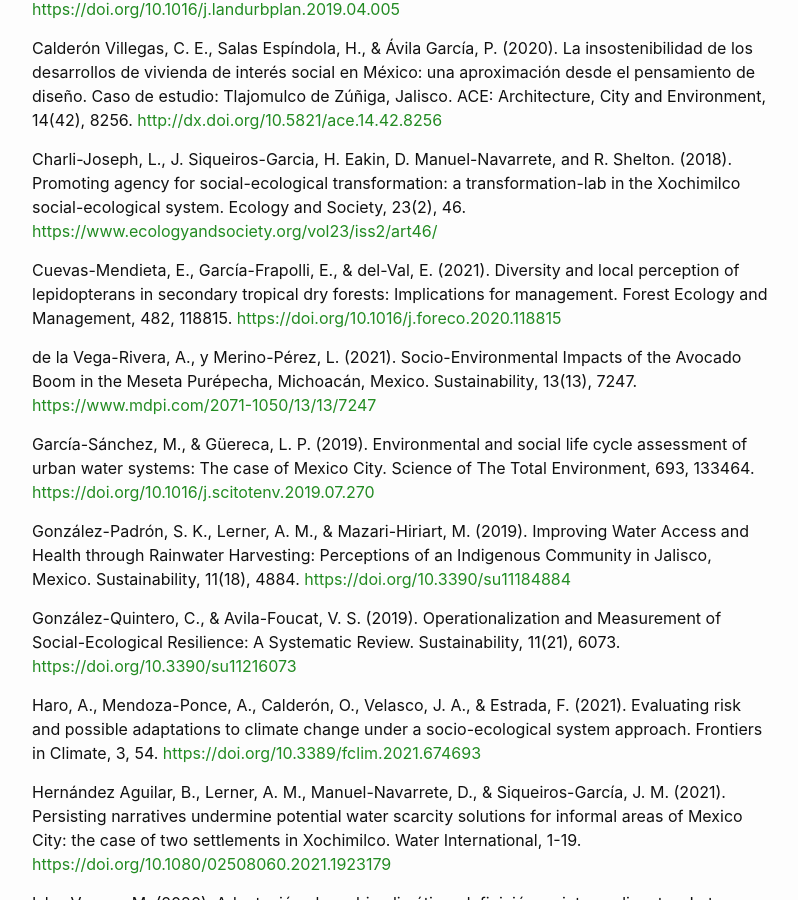
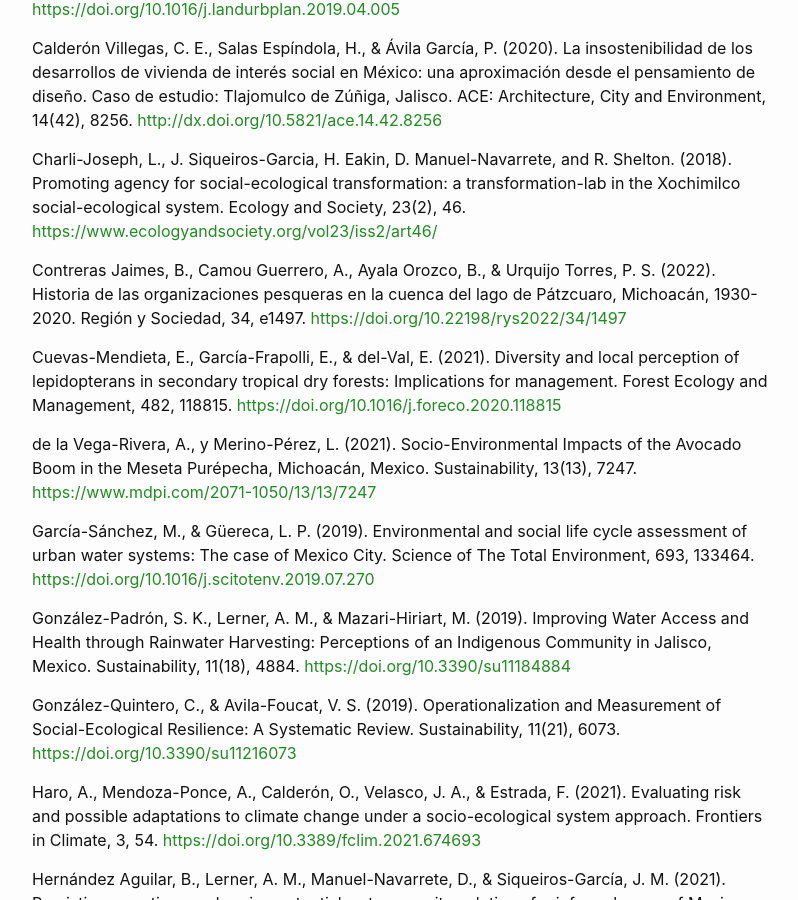
Before and after one commit to pcs-unam/pcs-unam.github.io, a Jekyll site: the page built from 07_publicaciones.md, in a window 1280 px wide and 900 px high, scrolled down 624 px. Shown: the whole window, without its empty margins (238-1036 px from the left). Built offline with Jekyll 4.4.1, drawn with Linux system fonts in a browser that asks for light colours.

Commit message:
Se agregó cita de Contreras Jaimes

```diff
--- a/07_publicaciones.md
+++ b/07_publicaciones.md
@@ -17,6 +17,8 @@
 Calderón Villegas, C. E., Salas Espíndola, H., & Ávila García, P. (2020). La insostenibilidad de los desarrollos de vivienda de interés social en México: una aproximación desde el pensamiento de diseño. Caso de estudio: Tlajomulco de Zúñiga, Jalisco. ACE: Architecture, City and Environment, 14(42), 8256. <http://dx.doi.org/10.5821/ace.14.42.8256>
 
 Charli-Joseph, L., J. Siqueiros-Garcia, H. Eakin, D. Manuel-Navarrete, and R. Shelton. (2018). Promoting agency for social-ecological transformation: a transformation-lab in the Xochimilco social-ecological system. Ecology and Society, 23(2), 46. <https://www.ecologyandsociety.org/vol23/iss2/art46/>
+
+Contreras Jaimes, B., Camou Guerrero, A., Ayala Orozco, B., & Urquijo Torres, P. S. (2022). Historia de las organizaciones pesqueras en la cuenca del lago de Pátzcuaro, Michoacán, 1930-2020. Región y Sociedad, 34, e1497. <https://doi.org/10.22198/rys2022/34/1497>
 
 Cuevas-Mendieta, E., García-Frapolli, E., & del-Val, E. (2021). Diversity and local perception of lepidopterans in secondary tropical dry forests: Implications for management. Forest Ecology and Management, 482, 118815. <https://doi.org/10.1016/j.foreco.2020.118815>
 
```
